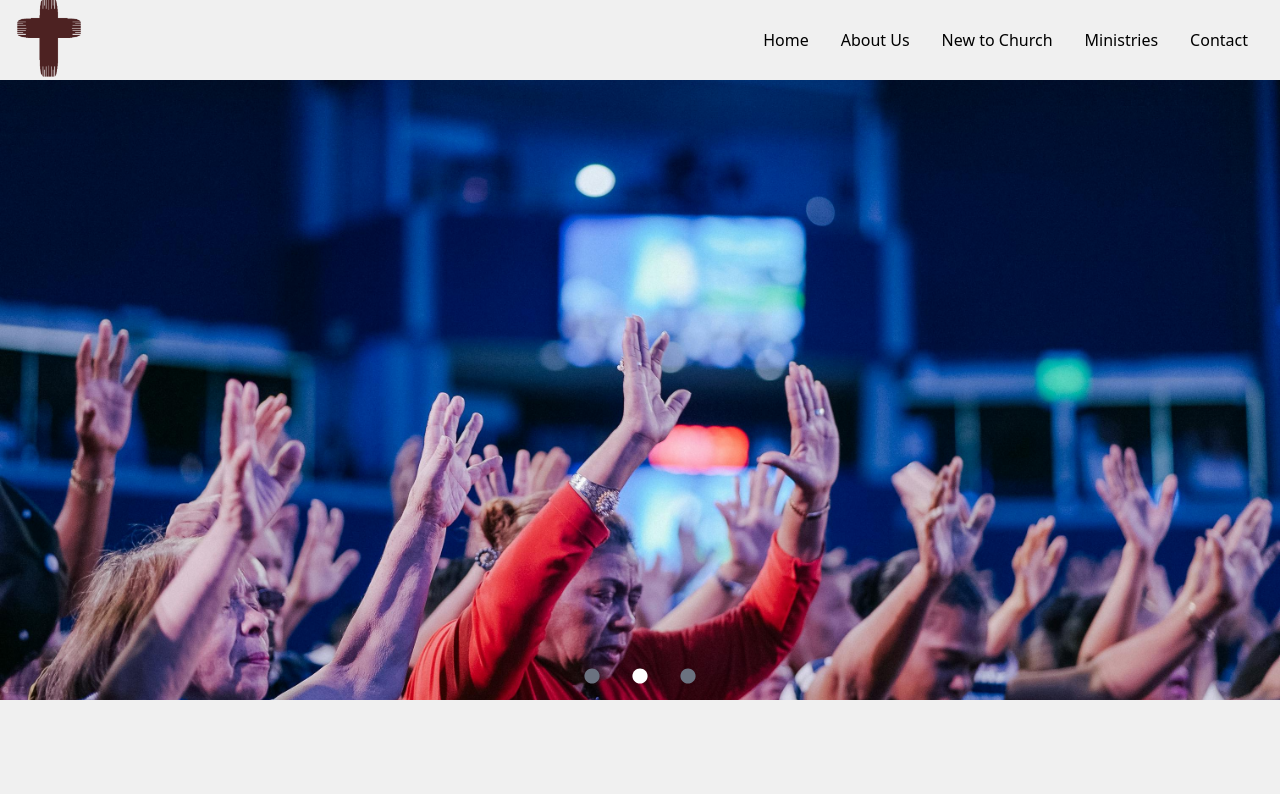
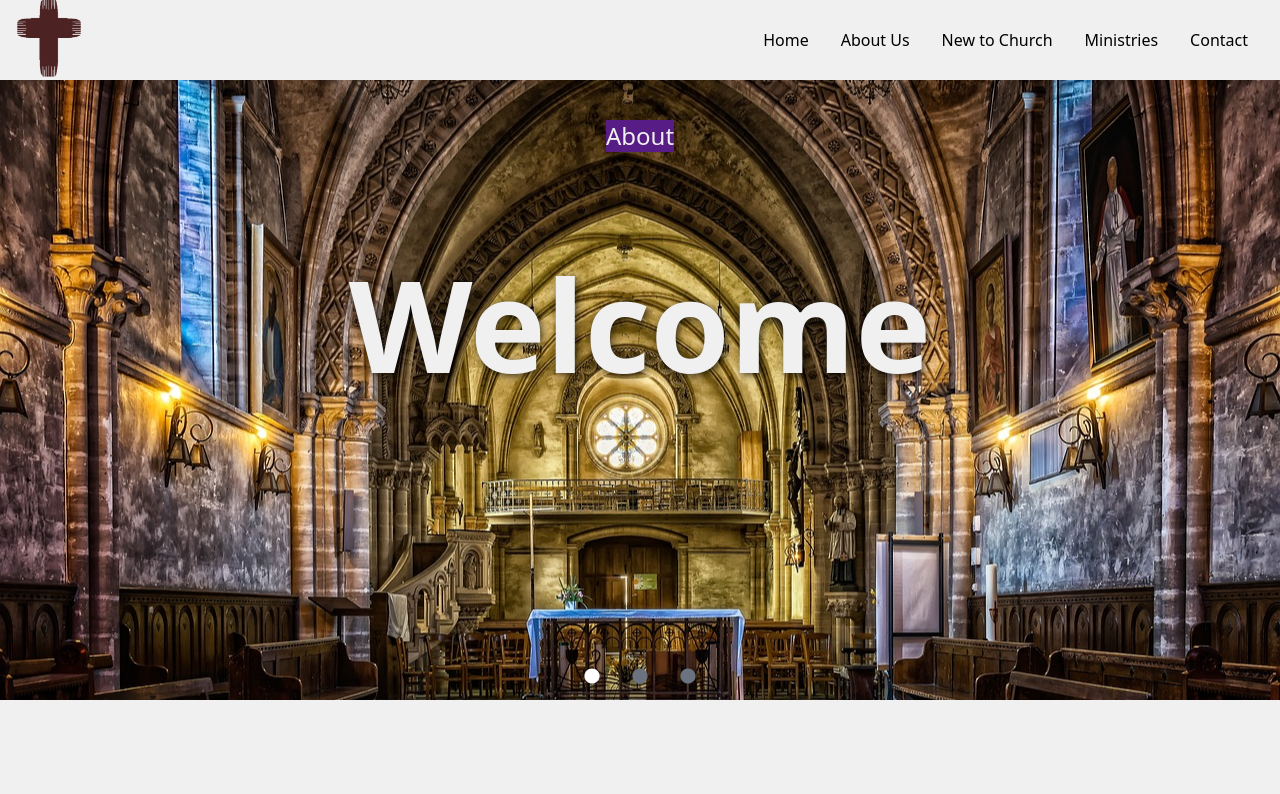
Before and after one commit to toluwanimi1/RCJCWebsite, a React (Create React App) app: page / in a window 1280 px wide. Shown: the top 794 px of the page. Built offline with nearby package versions, Linux system fonts and the light colour scheme; what @designbycode/tailwindcss-text-shadow would draw is missing.

Commit message:
Fix the button so its no longer taking the whole top row

```diff
--- a/src/Components/Home.jsx
+++ b/src/Components/Home.jsx
@@ -8,7 +8,7 @@ import { RxDotFilled } from "react-icons/rx";
 const Home = () => {
   const imgslides = [
     { url: img1, text: "Welcome",
-      css: 'flex font-bold justify-center text-9xl pt-[180px]', button:"About", buttoncss:'flex justify-center text 2xl'
+      css: 'flex font-bold justify-center text-9xl pt-[180px]', button:"About", buttoncss:'text-[#f0f0f0] text-2xl bg-purple-900 '
      },
     { url: img2 },
     { url: img3 },
@@ -34,7 +34,7 @@ const Home = () => {
   useEffect(() => {
     const interval = setInterval(() => {
       nextSlide();
-    }, 5000);
+    }, 5000000);
     return () => clearInterval(interval);
   }, [currentIndex]);
   return (
@@ -51,12 +51,15 @@ const Home = () => {
               }`}
             >{/*Css for the image text*/}
                 <div>
-                <div className={`absolute w-full text-white ${slide.css}`} style={{ textShadow: "2px 2px 8px rgba(0, 0, 0, 0.7)" }}>
+                <div className={`absolute w-full text-[#f0f0f0] ${slide.css}`} style={{ textShadow: "2px 2px 8px rgba(0, 0, 0, 0.7)" }}>
                 {slide.text}
                 </div>
                 {/*Css for the button on image 1*/}
-                <div className={`absolute w-full text-white ${slide.buttoncss}`}>
+                <div className="container py-10 flex flex-col items-center justify-center ">
+                  <button className={`${slide.buttoncss}`}>
                   {slide.button}
+                  </button>
+
                 </div>
               </div>
             </div>
```
